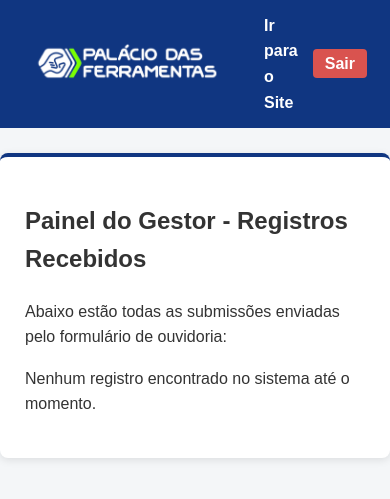
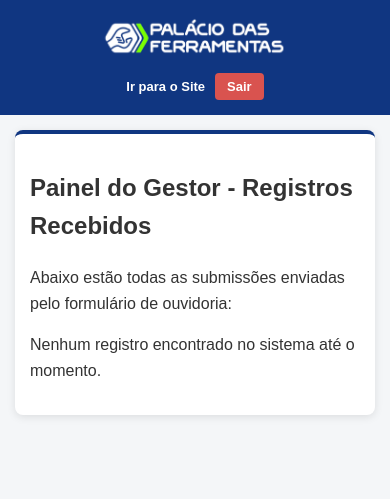
Before and after one commit to joaomarcosd/ouvidoria-palacio, a Flask app: page /admin in a window 390 px wide. Shown: the top 499 px of the page. Run offline with Flask 3, Linux system fonts and the light colour scheme; the visitor is signed in with stand-in values (Sample User, id 1); data that the repository does not hold is empty.

Commit message:
Fix: layout responsivo e alinhamento mobile sem vazamento lateral

```diff
--- a/static/style.css
+++ b/static/style.css
@@ -1,11 +1,16 @@
-body {
+/* Configuração Global e Prevenção de Transbordamento Mobile */
+html, body {
+    margin: 0;
+    padding: 0;
+    width: 100%;
+    overflow-x: hidden; /* Impede que a tela role para os lados no celular */
     font-family: Arial, sans-serif;
-    margin: 0;
     line-height: 1.6;
     background-color: #f4f6f8;
     color: #333;
 }
 
+/* Banner de Sucesso Fixo no Topo */
 .banner-sucesso {
     position: fixed;
     top: 0;
@@ -15,17 +20,18 @@ body {
     color: white;
     text-align: center;
     padding: 15px 10px;
-    font-size: 18px;
+    font-size: 16px;
     font-weight: bold;
     z-index: 9999;
     box-shadow: 0 2px 10px rgba(0,0,0,0.2);
-    transition: all 0.3s ease;
+    box-sizing: border-box;
 }
 
 .hidden {
     display: none;
 }
 
+/* Cabeçalho */
 header {
     background: #103681;
     color: white;
@@ -36,10 +42,12 @@ header {
     position: sticky;
     top: 0;
     z-index: 100;
+    box-sizing: border-box;
 }
 
 .logo-img {
     height: 45px;
+    max-width: 100%;
     display: block;
 }
 
@@ -48,6 +56,7 @@ header nav ul {
     display: flex;
     gap: 15px;
     margin: 0;
+    padding: 0;
     align-items: center;
 }
 
@@ -55,6 +64,7 @@ header nav a {
     color: white;
     text-decoration: none;
     font-weight: bold;
+    font-size: 14px;
 }
 
 header nav a:hover {
@@ -66,6 +76,7 @@ header nav a:hover {
     padding: 6px 12px;
     border-radius: 4px;
     color: white !important;
+    white-space: nowrap;
 }
 
 .nav-logout {
@@ -75,11 +86,13 @@ header nav a:hover {
     color: white !important;
 }
 
+/* Topo Verde */
 .hero-verde {
     background-color: #41af03;
     color: #ffffff;
-    padding: 3rem 2rem;
+    padding: 2.5rem 1.5rem;
     text-align: center;
+    box-sizing: border-box;
 }
 
 .hero-verde h1 {
@@ -88,7 +101,6 @@ header nav a:hover {
     color: #ffffff;
 }
 
-/* Fonte tamanho 21px para o texto do topo */
 .hero-intro {
     max-width: 850px;
     margin: 0 auto 1.5rem auto;
@@ -101,13 +113,15 @@ header nav a:hover {
     text-align: left;
     max-width: 750px;
     margin: 0 auto;
-    font-size: 1.05rem;
+    font-size: 1rem;
+    padding-left: 20px;
 }
 
 .hero-list li {
     margin-bottom: 8px;
 }
 
+/* Containers das Seções */
 .container {
     max-width: 900px;
     margin: 25px auto;
@@ -116,6 +130,7 @@ header nav a:hover {
     border-radius: 8px;
     box-shadow: 0 2px 8px rgba(0,0,0,0.1);
     border-top: 4px solid #103681;
+    box-sizing: border-box;
 }
 
 .login-box {
@@ -166,6 +181,7 @@ header nav a:hover {
 
 .erro { color: #d9534f; font-weight: bold; margin-top: 10px; }
 
+/* Subseções expansíveis */
 .exemplo-item {
     background-color: #f8f9fa;
     border: 1px solid #e2e8f0;
@@ -186,12 +202,15 @@ header nav a:hover {
     color: #444;
 }
 
+/* Painel do Gestor (Tabela) */
 .admin-container {
     max-width: 1100px;
 }
 
 .table-responsive {
-    overflow-x: auto;
+    width: 100%;
+    overflow-x: auto; /* Permite rolar APENAS a tabela no celular se ela for muito larga */
+    -webkit-overflow-scrolling: touch;
 }
 
 .admin-table {
@@ -199,6 +218,7 @@ header nav a:hover {
     border-collapse: collapse;
     margin-top: 15px;
     font-size: 14px;
+    min-width: 600px; /* Garante estrutura limpa na tabela */
 }
 
 .admin-table th, .admin-table td {
@@ -220,3 +240,42 @@ header nav a:hover {
     font-weight: bold;
     font-size: 12px;
 }
+
+/* =========================================================
+   REGRAS ESPECÍFICAS PARA TELAS DE CELULAR (MOBILE)
+   ========================================================= */
+@media (max-width: 768px) {
+    header {
+        flex-direction: column;
+        padding: 1rem;
+        gap: 12px;
+        text-align: center;
+    }
+
+    header nav ul {
+        flex-wrap: wrap;
+        justify-content: center;
+        gap: 10px;
+    }
+
+    header nav a {
+        font-size: 13px;
+    }
+
+    .hero-verde {
+        padding: 2rem 1rem;
+    }
+
+    .hero-verde h1 {
+        font-size: 1.75rem;
+    }
+
+    .hero-intro {
+        font-size: 17px; /* Reduz levemente no celular para melhor leitura */
+    }
+
+    .container {
+        margin: 15px;
+        padding: 15px;
+    }
+}
```
